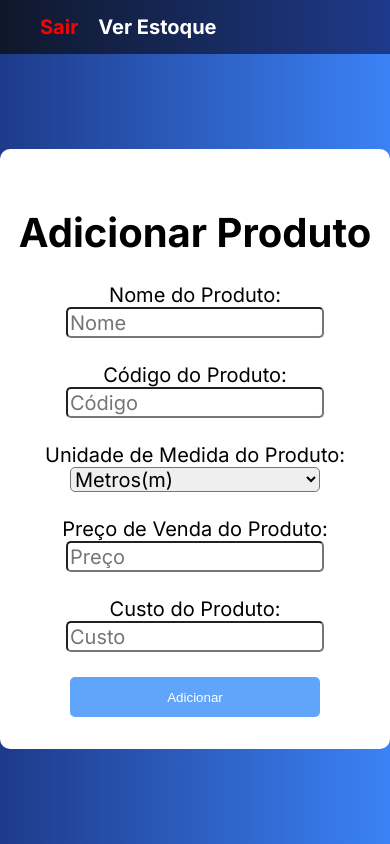
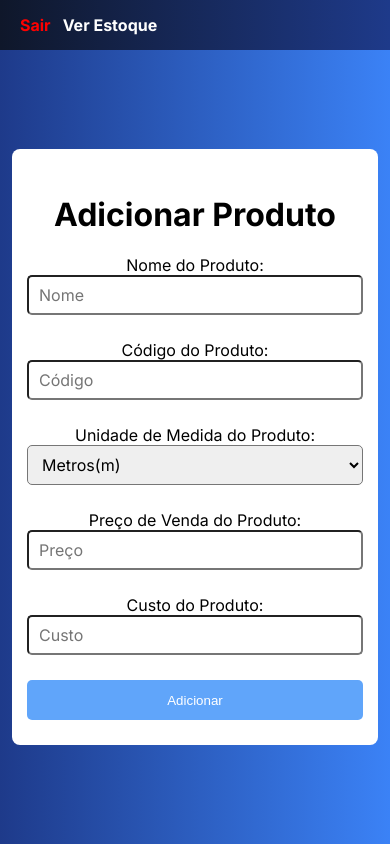
Before and after one commit to juanfelixrj-beep/ControleEstoque, a website: page public/addProduct/add.html in a window 390 px wide. Drawn offline with Linux system fonts and the light colour scheme; sample sign-in values are in the browser's storage.

Commit message:
Added responsives CSSs

```diff
--- a/public/Movs/movsStyle.css
+++ b/public/Movs/movsStyle.css
@@ -10,7 +10,11 @@
     }
 }
 
-#logout{
+* {
+    box-sizing: border-box;
+}
+
+#logout {
     color: red;
 }
 
@@ -26,15 +30,18 @@ body {
     font-family: 'Inter', sans-serif;
     font-size: 20px;
     background-image: linear-gradient(to right, #1E3A8A, #3B82F6);
+    min-height: 100vh;
 }
 
 .navbar {
     display: flex;
     justify-content: space-between;
     align-items: center;
+    gap: 20px;
     padding: 15px 40px;
     background-image: linear-gradient(to right, #0f172a, #1e3a8a);
     color: white;
+    flex-wrap: wrap;
 }
 
 .navbar ul {
@@ -43,6 +50,7 @@ body {
     list-style: none;
     margin: 0;
     padding: 0;
+    flex-wrap: wrap;
 }
 
 .navbar a {
@@ -62,6 +70,14 @@ body {
     justify-content: center;
     color: black;
     margin-top: 25px;
+    padding: 0 20px 30px;
+}
+
+.table-wrapper {
+    width: 100%;
+    overflow-x: auto;
+    display: flex;
+    justify-content: center;
 }
 
 thead,
@@ -78,12 +94,53 @@ td {
 }
 
 table {
+    width: 100%;
+    max-width: 1100px;
+    min-width: 700px;
     box-shadow: 10px 10px 30px rgba(57, 57, 57, 0.8);
     border-spacing: 0;
     border: 1px solid black;
     border-collapse: separate;
     border-radius: 10px;
     overflow: hidden;
-    animation: appear;
-    animation-duration: 1s;
+    animation: appear 1s;
 }
+
+@media (max-width: 768px) {
+    body {
+        font-size: 18px;
+    }
+
+    .navbar {
+        padding: 15px 20px;
+        flex-direction: column;
+        align-items: flex-start;
+    }
+
+    .container {
+        padding: 0 12px 25px;
+    }
+
+    button {
+        font-size: 18px;
+    }
+}
+
+@media (max-width: 480px) {
+    body {
+        font-size: 16px;
+    }
+
+    thead,
+    tbody,
+    th,
+    tr,
+    td {
+        padding: 8px;
+        font-size: 14px;
+    }
+
+    button {
+        font-size: 16px;
+    }
+}
--- a/public/addMov/movStyle.css
+++ b/public/addMov/movStyle.css
@@ -1,4 +1,4 @@
-@keyframes appear{
+@keyframes appear {
     from {
         transform: translateY(-20px);
         opacity: 0;
@@ -9,21 +9,27 @@
     }
 }
 
+* {
+    box-sizing: border-box;
+}
+
 body {
     margin: 0;
     font-size: 20px;
     font-family: "Inter", sans-serif;
     background-image: linear-gradient(to right, #1E3A8A, #3B82F6);
-    overflow: hidden;
+    min-height: 100vh;
 }
 
 .navbar {
     display: flex;
     justify-content: space-between;
     align-items: center;
+    gap: 20px;
     padding: 15px 40px;
     background-image: linear-gradient(to right, #0f172a, #1e3a8a);
     color: white;
+    flex-wrap: wrap;
 }
 
 .navbar ul {
@@ -32,6 +38,7 @@ body {
     list-style: none;
     margin: 0;
     padding: 0;
+    flex-wrap: wrap;
 }
 
 .navbar a {
@@ -44,7 +51,7 @@ body {
     opacity: 0.8;
 }
 
-#logout{
+#logout {
     color: red;
 }
 
@@ -53,34 +60,47 @@ body {
     justify-content: center;
     align-items: center;
     text-align: center;
-    width: 100vw;
-    height: 100vh;
+    width: 100%;
+    min-height: calc(100vh - 70px);
     background-image: linear-gradient(135deg, #1E3A8A, #3B82F6);
+    padding: 30px 20px;
 }
+
 .content {
     display: flex;
     flex-direction: column;
     justify-content: center;
     align-items: center;
     box-shadow: 10px 10px 30px rgba(0, 0, 0, 0.6);
-    width: 450px;
-    height: 700px;
+    width: 100%;
+    max-width: 450px;
+    min-height: 700px;
     background-color: white;
     border-radius: 10px;
     animation: appear 1s;
+    padding: 30px 20px;
 }
-.content input, select{
-    width: 250px;
-    height: 25px;
+
+.content input,
+.content select {
+    width: 100%;
+    max-width: 250px;
+    height: 40px;
     font: inherit;
     border-radius: 5px;
     margin-bottom: 25px;
+    padding: 0 10px;
 }
-#dateregister, #id_user, #id_product{
+
+#dateregister,
+#id_user,
+#id_product {
     color: grey;
 }
-.content button{
-    width: 250px;
+
+.content button {
+    width: 100%;
+    max-width: 250px;
     height: 40px;
     border-radius: 5px;
     border: none;
@@ -89,13 +109,53 @@ body {
     background-color: #60A5FA;
     transition: all 0.25s ease;
 }
-.content button:hover{
+
+.content button:hover {
     background-color: #4c83c5;
 }
-form{
+
+form {
     display: flex;
     flex-direction: column;
     align-items: center;
     justify-content: center;
     text-align: center;
+    width: 100%;
 }
+
+@media (max-width: 768px) {
+    body {
+        font-size: 18px;
+    }
+
+    .navbar {
+        padding: 15px 20px;
+        flex-direction: column;
+        align-items: flex-start;
+    }
+
+    .content {
+        min-height: auto;
+    }
+}
+
+@media (max-width: 480px) {
+    body {
+        font-size: 16px;
+    }
+
+    .container {
+        padding: 20px 12px;
+    }
+
+    .content {
+        padding: 25px 15px;
+        border-radius: 8px;
+    }
+
+    .content input,
+    .content select,
+    .content button {
+        max-width: 100%;
+    }
+}
--- a/public/addProduct/addStyle.css
+++ b/public/addProduct/addStyle.css
@@ -2,18 +2,24 @@ body {
   margin: 0;
   font-size: 20px;
   min-height: 100vh;
-    font-family: 'Inter', sans-serif;
+  font-family: "Inter", sans-serif;
   display: flex;
   flex-direction: column;
+}
+
+* {
+  box-sizing: border-box;
 }
 
 .navbar {
   display: flex;
   justify-content: space-between;
   align-items: center;
+  gap: 20px;
   padding: 15px 40px;
   background-image: linear-gradient(to right, #0f172a, #1e3a8a);
   color: white;
+  flex-wrap: wrap;
 }
 
 .navbar ul {
@@ -22,6 +28,7 @@ body {
   list-style: none;
   margin: 0;
   padding: 0;
+  flex-wrap: wrap;
 }
 
 .navbar a {
@@ -44,7 +51,8 @@ body {
   align-items: center;
   justify-content: center;
   text-align: center;
-    background-image: linear-gradient(to right, #1E3A8A, #3B82F6);
+  background-image: linear-gradient(to right, #1e3a8a, #3b82f6);
+  padding: 30px 20px;
 }
 
 .content {
@@ -54,10 +62,11 @@ body {
   text-align: center;
   flex-direction: column;
   background-color: white;
-    height: 600px;
-    width: 450px;
+  min-height: 600px;
+  width: 100%;
+  max-width: 450px;
   border-radius: 10px;
-
+  padding: 30px 20px;
 }
 
 .content form {
@@ -66,35 +75,75 @@ body {
   align-items: center;
   text-align: center;
   flex-direction: column;
+  width: 100%;
 }
 
-.content input {
-    width: 250px;
-    height: 25px;
+.content input,
+.content select {
+  width: 100%;
+  max-width: 250px;
+  height: 40px;
   font: inherit;
   border-radius: 5px;
   margin-bottom: 25px;
-}
-
-.content select{
-    width: 250px;
-    height: 25px;
-    font: inherit;
-    border-radius: 5px;
-    margin-bottom: 25px;
+  padding: 0 10px;
 }
 
 .content button {
-    width: 250px;
+  width: 100%;
+  max-width: 250px;
   height: 40px;
   border-radius: 5px;
   border: none;
   cursor: pointer;
   color: white;
-    background-color: #60A5FA;
+  background-color: #60a5fa;
   transition: all 0.25s ease;
 }
 
 .content button:hover {
   background-color: #4c83c5;
 }
+
+@media (max-width: 768px) {
+  body {
+    font-size: 18px;
+  }
+
+  .navbar {
+    padding: 15px 20px;
+    flex-direction: column;
+    align-items: flex-start;
+  }
+
+  .navbar ul {
+    width: 100%;
+    gap: 12px;
+  }
+
+  .content {
+    min-height: auto;
+    max-width: 100%;
+  }
+}
+
+@media (max-width: 480px) {
+  body {
+    font-size: 16px;
+  }
+
+  .container {
+    padding: 20px 12px;
+  }
+
+  .content {
+    padding: 25px 15px;
+    border-radius: 8px;
+  }
+
+  .content input,
+  .content select,
+  .content button {
+    max-width: 100%;
+  }
+}
--- a/public/home/homeStyle.css
+++ b/public/home/homeStyle.css
@@ -10,20 +10,27 @@
     }
 }
 
+* {
+    box-sizing: border-box;
+}
+
 body {
     margin: 0;
     font-family: 'Inter', sans-serif;
     font-size: 20px;
     background-image: linear-gradient(to right, #1E3A8A, #3B82F6);
+    min-height: 100vh;
 }
 
 .navbar {
     display: flex;
     justify-content: space-between;
     align-items: center;
+    gap: 20px;
     padding: 15px 40px;
     background-image: linear-gradient(to right, #0f172a, #1e3a8a);
     color: white;
+    flex-wrap: wrap;
 }
 
 .navbar ul {
@@ -32,6 +39,7 @@ body {
     list-style: none;
     margin: 0;
     padding: 0;
+    flex-wrap: wrap;
 }
 
 .navbar a {
@@ -44,7 +52,6 @@ body {
     opacity: 0.8;
 }
 
-/* CONTEÚDO */
 .container {
     display: flex;
     align-items: center;
@@ -54,6 +61,7 @@ body {
     gap: 25px;
     color: black;
     margin-top: 25px;
+    padding: 0 20px 30px;
 }
 
 thead,
@@ -69,6 +77,11 @@ td {
     background-color: white;
 }
 
+.table-wrapper {
+    width: 100%;
+    overflow-x: auto;
+}
+
 .table {
     box-shadow: 10px 10px 30px rgba(57, 57, 57, 0.8);
     border-spacing: 0;
@@ -76,11 +89,13 @@ td {
     border-collapse: separate;
     border-radius: 10px;
     overflow: hidden;
+    width: 100%;
+    max-width: 1100px;
+    min-width: 700px;
 }
 
 .table_animate {
-    animation: appear;
-    animation-duration: 1s;
+    animation: appear 1s;
 }
 
 #logout {
@@ -100,17 +115,65 @@ button {
     justify-content: center;
     align-items: center;
     text-align: center;
-    padding: auto;
+    gap: 10px;
+    width: 100%;
+    padding: 0 20px;
 }
 
 .search p {
     color: white;
+    margin: 0;
 }
 
 .search input {
-    min-width: 350px;
+    width: 100%;
+    max-width: 350px;
     min-height: 40px;
     border-radius: 5px;
     font: inherit;
     border: none;
+    padding: 0 12px;
 }
+
+@media (max-width: 768px) {
+    body {
+        font-size: 18px;
+    }
+
+    .navbar {
+        padding: 15px 20px;
+        flex-direction: column;
+        align-items: flex-start;
+    }
+
+    .container {
+        padding: 0 12px 25px;
+    }
+
+    button {
+        font-size: 18px;
+    }
+}
+
+@media (max-width: 480px) {
+    body {
+        font-size: 16px;
+    }
+
+    .search input {
+        max-width: 100%;
+    }
+
+    thead,
+    tbody,
+    th,
+    tr,
+    td {
+        padding: 8px;
+        font-size: 14px;
+    }
+
+    button {
+        font-size: 16px;
+    }
+}
--- a/public/register/registerStyle.css
+++ b/public/register/registerStyle.css
@@ -1,4 +1,4 @@
-@keyframes appear{
+@keyframes appear {
     from {
         transform: translateY(-20px);
         opacity: 0;
@@ -9,40 +9,55 @@
     }
 }
 
-body{
-    margin:0;
+* {
+    box-sizing: border-box;
+}
+
+body {
+    margin: 0;
     font-size: 20px;
     font-family: 'Inter', sans-serif;
+    min-height: 100vh;
 }
+
 .container {
     display: flex;
     justify-content: center;
     align-items: center;
     text-align: center;
-    width: 100vw;
-    height: 100vh;
+    width: 100%;
+    min-height: 100vh;
     background-image: linear-gradient(135deg, #1E3A8A, #3B82F6);
+    padding: 20px;
 }
+
 .content {
     display: flex;
     flex-direction: column;
     justify-content: center;
     align-items: center;
-    width: 300px;
-    height: 450px;
+    width: 100%;
+    max-width: 300px;
+    min-height: 450px;
     background-color: white;
     border-radius: 10px;
     animation: appear 1s;
+    padding: 25px 20px;
 }
-.content input{
-    width: 250px;
-    height: 25px;
+
+.content input {
+    width: 100%;
+    max-width: 250px;
+    height: 40px;
     font: inherit;
     border-radius: 5px;
     margin-bottom: 25px;
+    padding: 0 10px;
 }
-.content button{
-    width: 250px;
+
+.content button {
+    width: 100%;
+    max-width: 250px;
     height: 40px;
     border-radius: 5px;
     border: none;
@@ -51,6 +66,28 @@ body{
     background-color: #60A5FA;
     transition: all 0.25s ease;
 }
-.content button:hover{
+
+.content button:hover {
     background-color: #4c83c5;
 }
+
+@media (max-width: 480px) {
+    body {
+        font-size: 16px;
+    }
+
+    .container {
+        padding: 15px;
+    }
+
+    .content {
+        max-width: 100%;
+        min-height: auto;
+        padding: 20px 15px;
+    }
+
+    .content input,
+    .content button {
+        max-width: 100%;
+    }
+}
--- a/public/style.css
+++ b/public/style.css
@@ -1,4 +1,4 @@
-@keyframes appear{
+@keyframes appear {
     from {
         transform: translateY(-20px);
         opacity: 0;
@@ -9,10 +9,15 @@
     }
 }
 
+* {
+    box-sizing: border-box;
+}
+
 body {
     margin: 0;
     font-size: 20px;
     font-family: 'Inter', sans-serif;
+    min-height: 100vh;
 }
 
 .container {
@@ -20,9 +25,10 @@ body {
     justify-content: center;
     align-items: center;
     text-align: center;
-    width: 100vw;
-    height: 100vh;
+    width: 100%;
+    min-height: 100vh;
     background-image: linear-gradient(135deg, #1E3A8A, #3B82F6);
+    padding: 20px;
 }
 
 .content {
@@ -30,21 +36,28 @@ body {
     flex-direction: column;
     justify-content: center;
     align-items: center;
-    width: 300px;
-    height: 400px;
+    width: 100%;
+    max-width: 300px;
+    min-height: 400px;
     background-color: white;
     border-radius: 10px;
     animation: appear 1s;
+    padding: 25px 20px;
 }
-.content input{
-    width: 250px;
-    height: 25px;
+
+.content input {
+    width: 100%;
+    max-width: 250px;
+    height: 40px;
     font: inherit;
     border-radius: 5px;
     margin-bottom: 25px;
+    padding: 0 10px;
 }
-.content button{
-    width: 250px;
+
+.content button {
+    width: 100%;
+    max-width: 250px;
     height: 40px;
     border-radius: 5px;
     border: none;
@@ -53,6 +66,28 @@ body {
     background-color: #60A5FA;
     transition: all 0.25s ease;
 }
-.content button:hover{
+
+.content button:hover {
     background-color: #4c83c5;
 }
+
+@media (max-width: 480px) {
+    body {
+        font-size: 16px;
+    }
+
+    .container {
+        padding: 15px;
+    }
+
+    .content {
+        max-width: 100%;
+        min-height: auto;
+        padding: 20px 15px;
+    }
+
+    .content input,
+    .content button {
+        max-width: 100%;
+    }
+}
```
Lines whose indentation alone changed are shown as unchanged.
